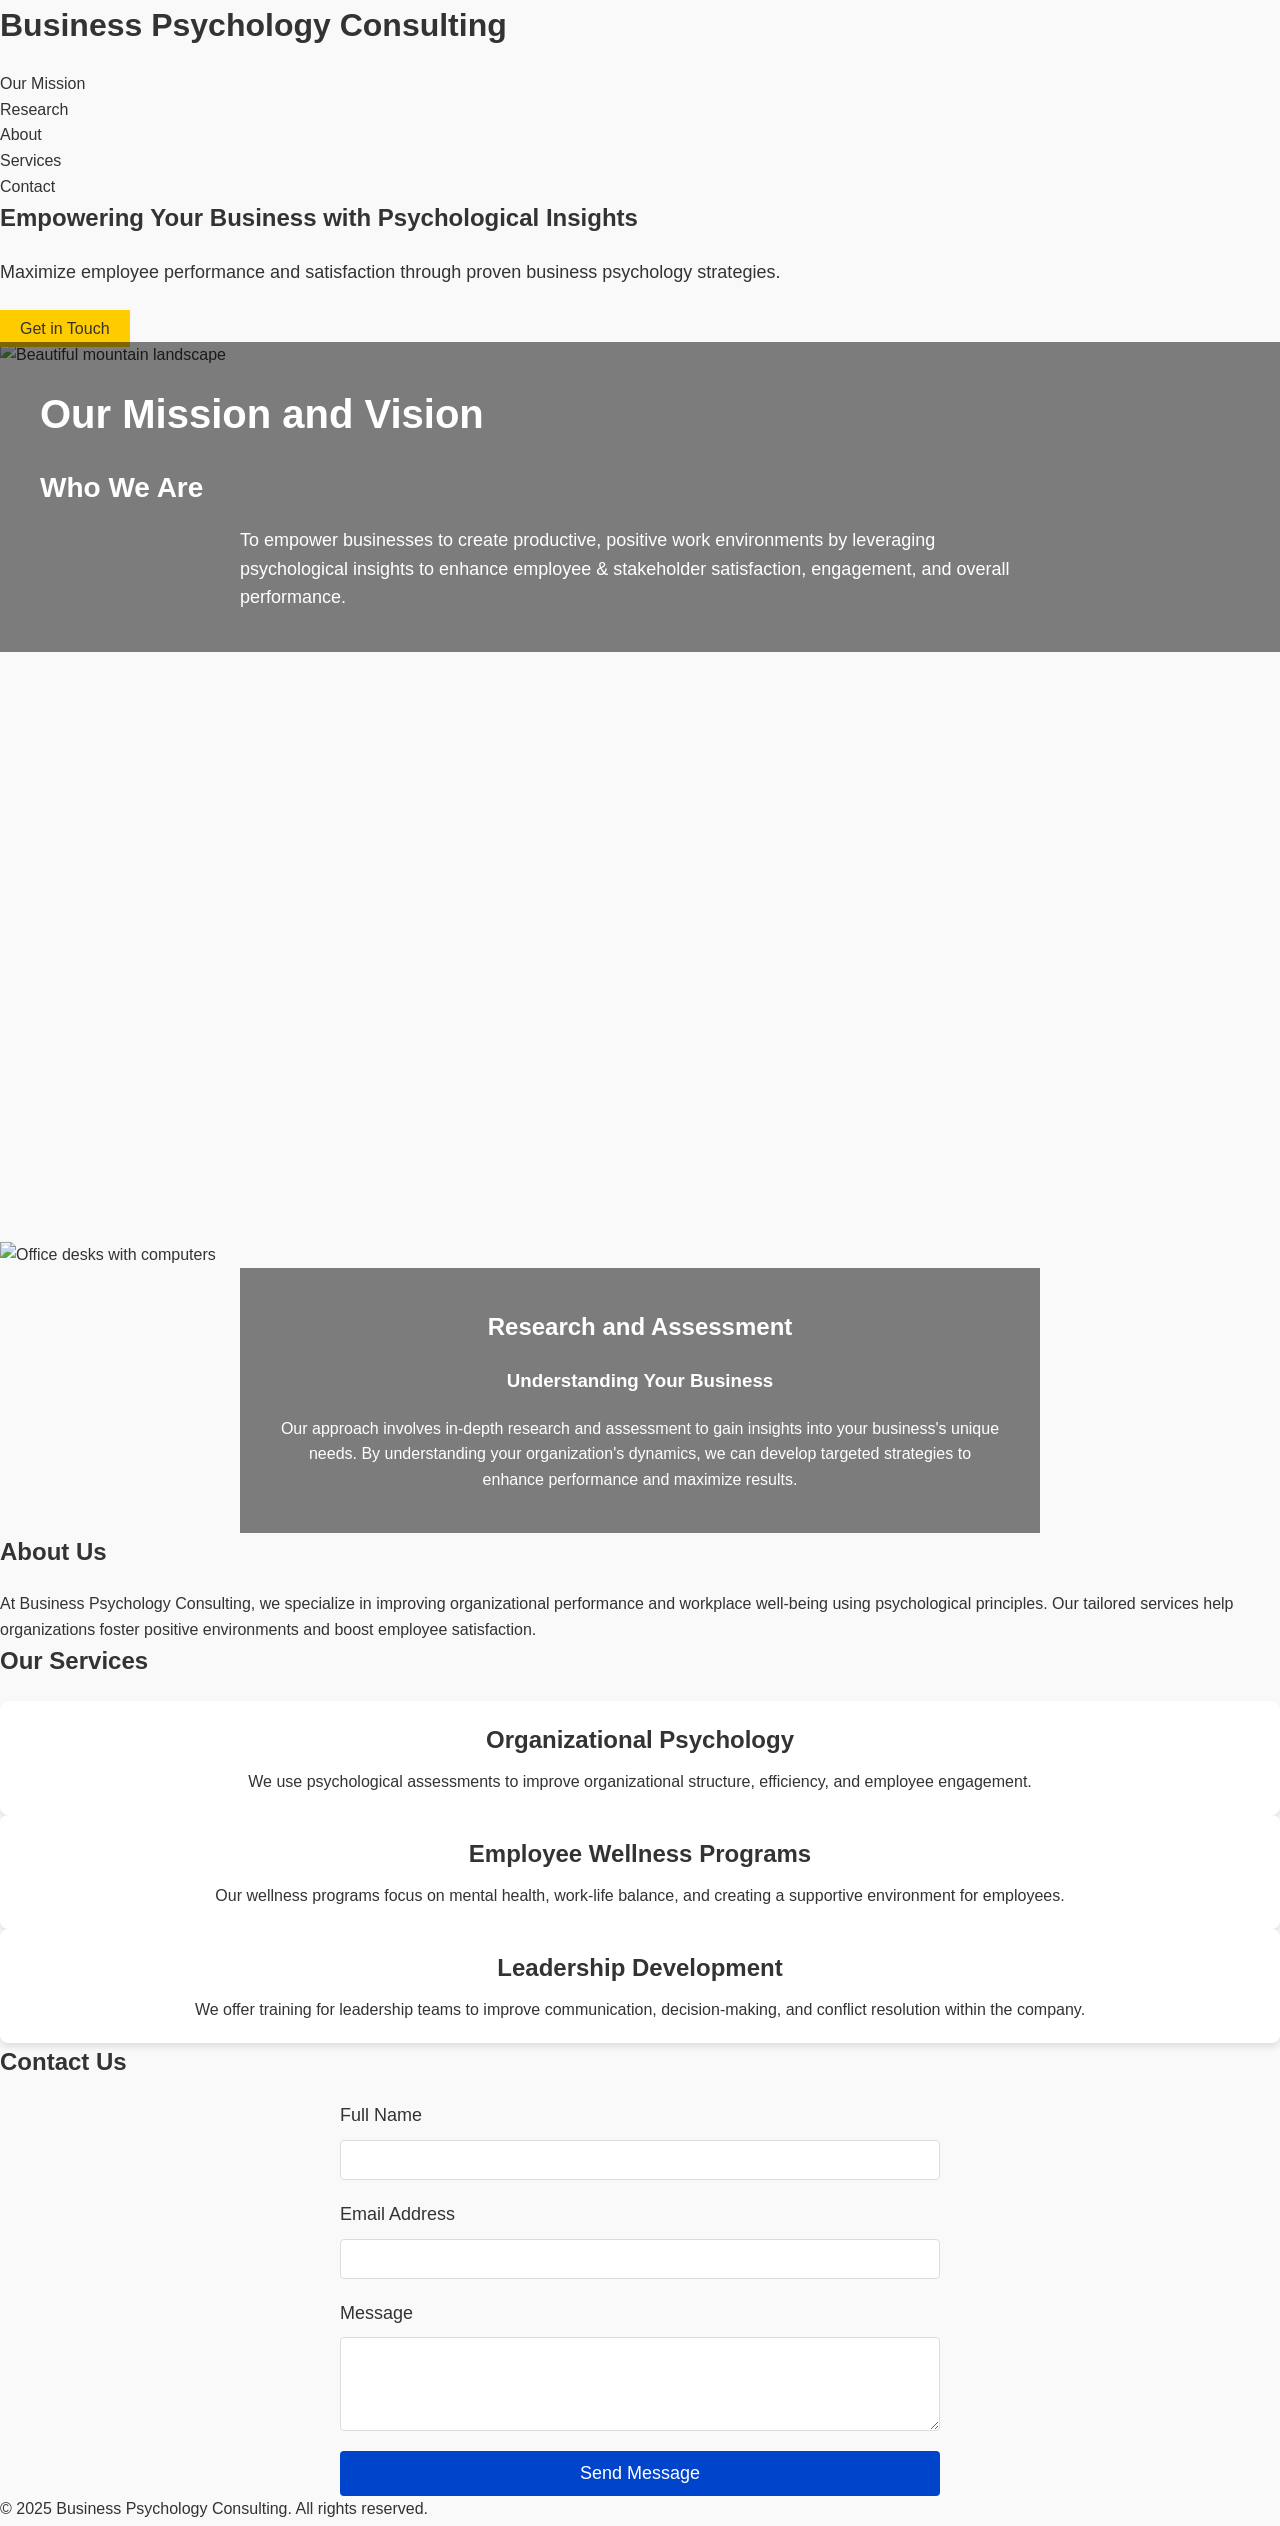
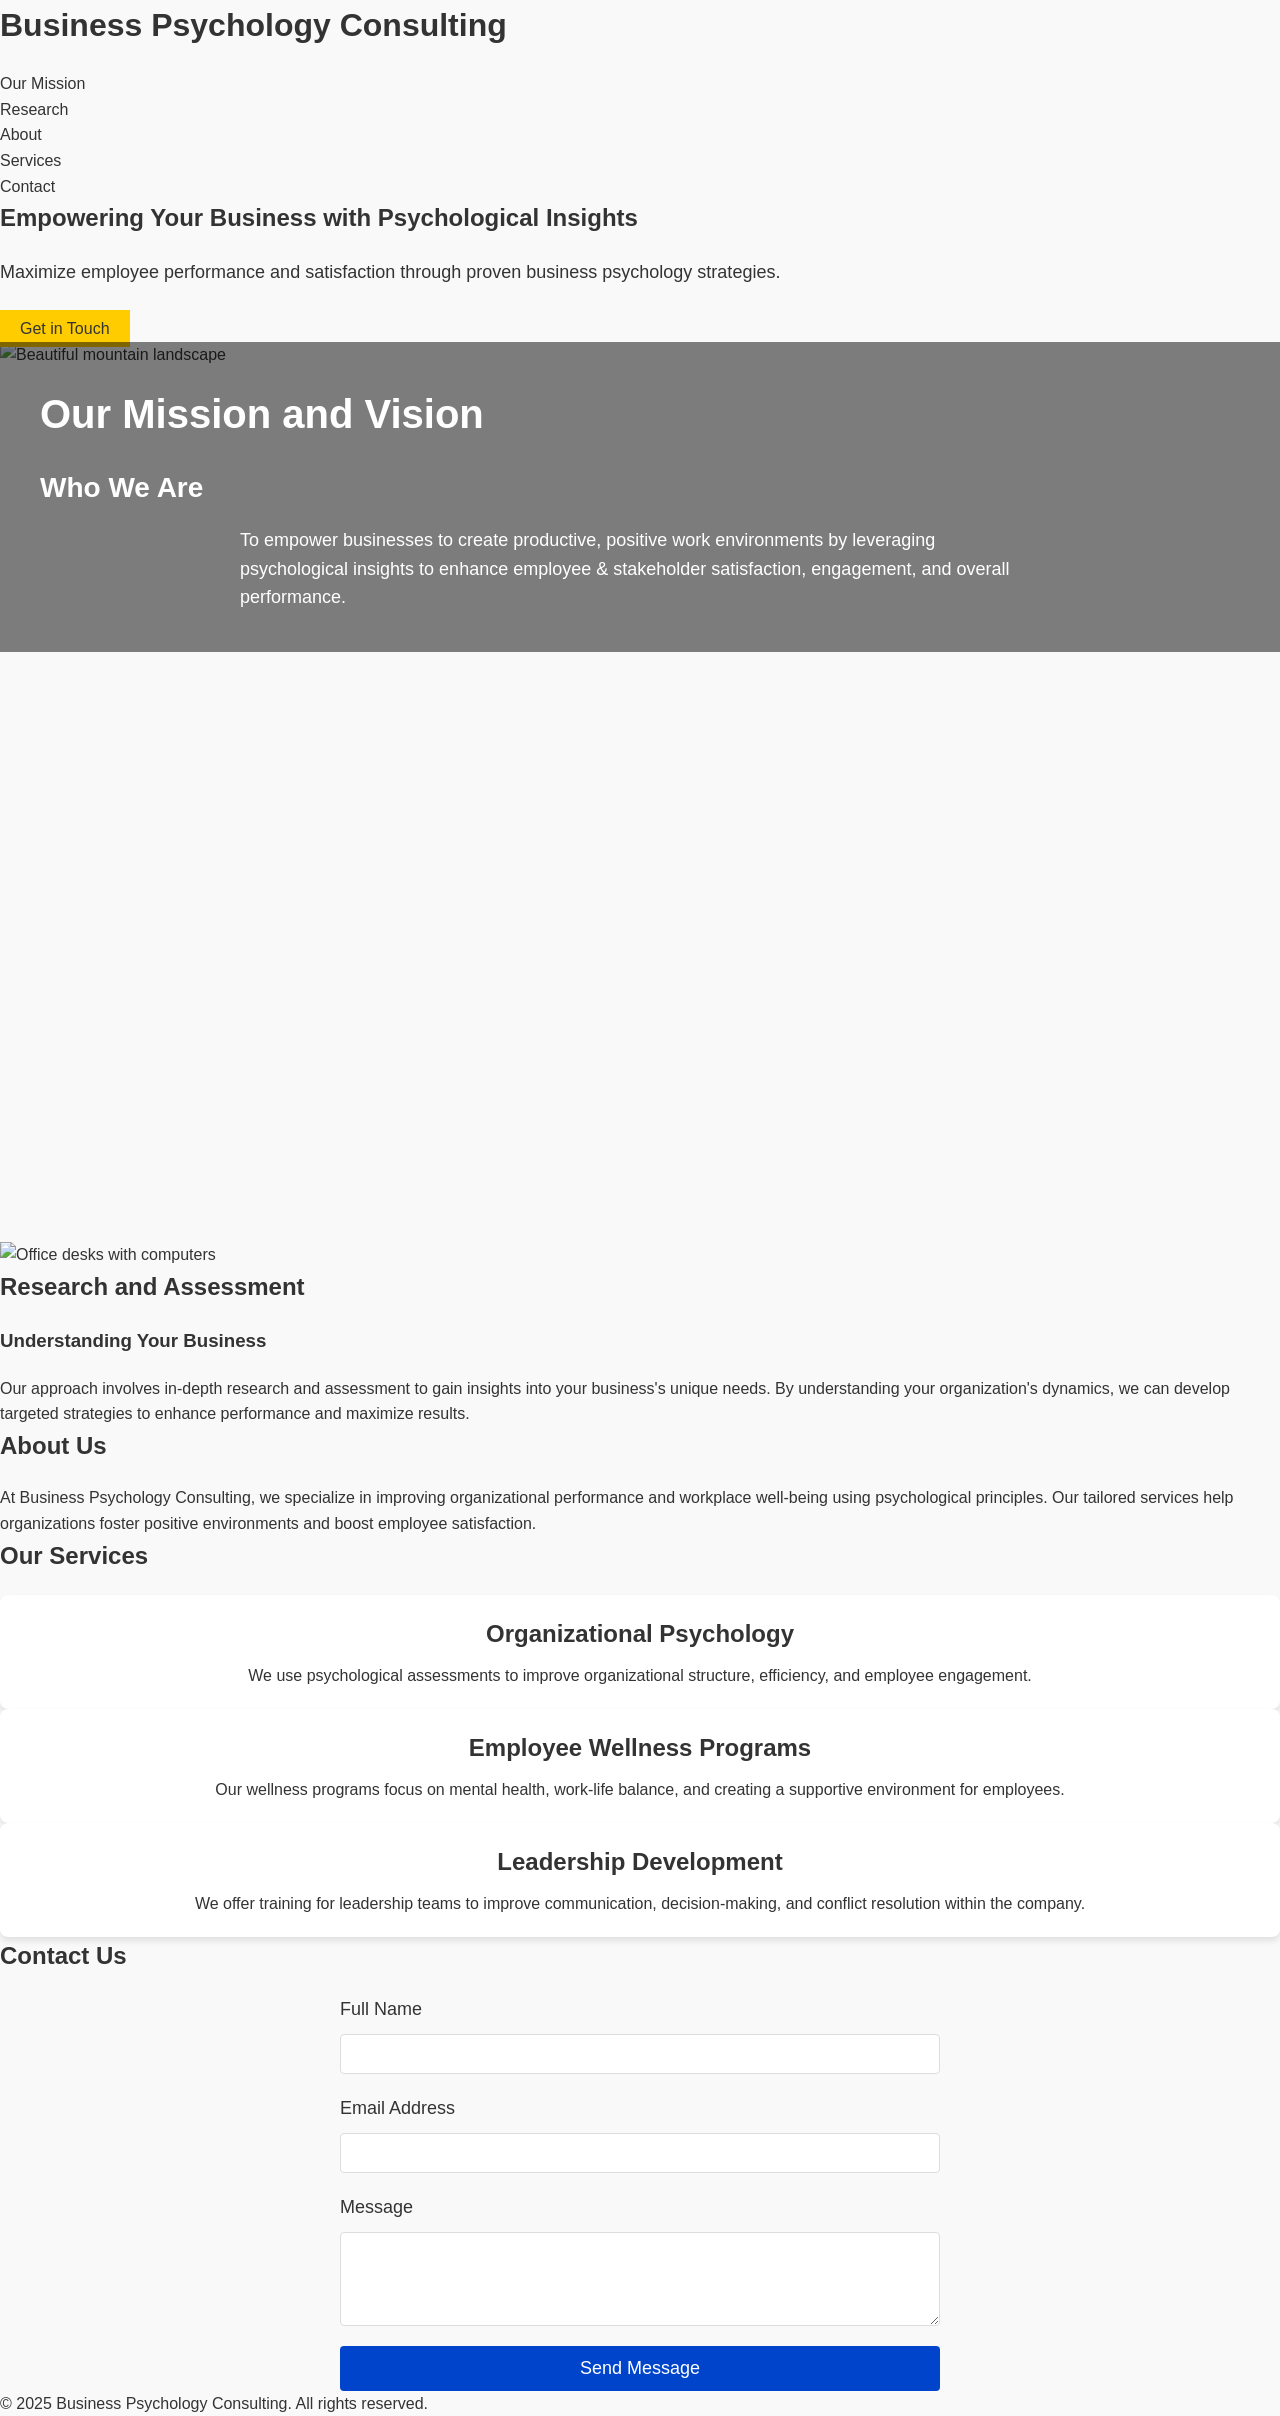

Update style.css

--- a/css/style.css
+++ b/css/style.css
@@ -126,22 +126,16 @@ h1, h2, h3 {
     overflow: hidden;
 }
 
-.research-bg img {
+.research-bg {
     position: absolute;
     inset: 0;
-    width: 100%;
-    height: 100%;
-    object-fit: cover;
     z-index: -1;
 }
 
-.research-content {
-    max-width: 800px;
-    margin: 0 auto;
-    padding: 40px;
-    text-align: center;
-    color: #fff;
-    background: rgba(0, 0, 0, 0.5);
+.research-bg img {
+    width: 100%;
+    height: 100%;
+    object-fit: cover;
 }
 
 /* ============================================
